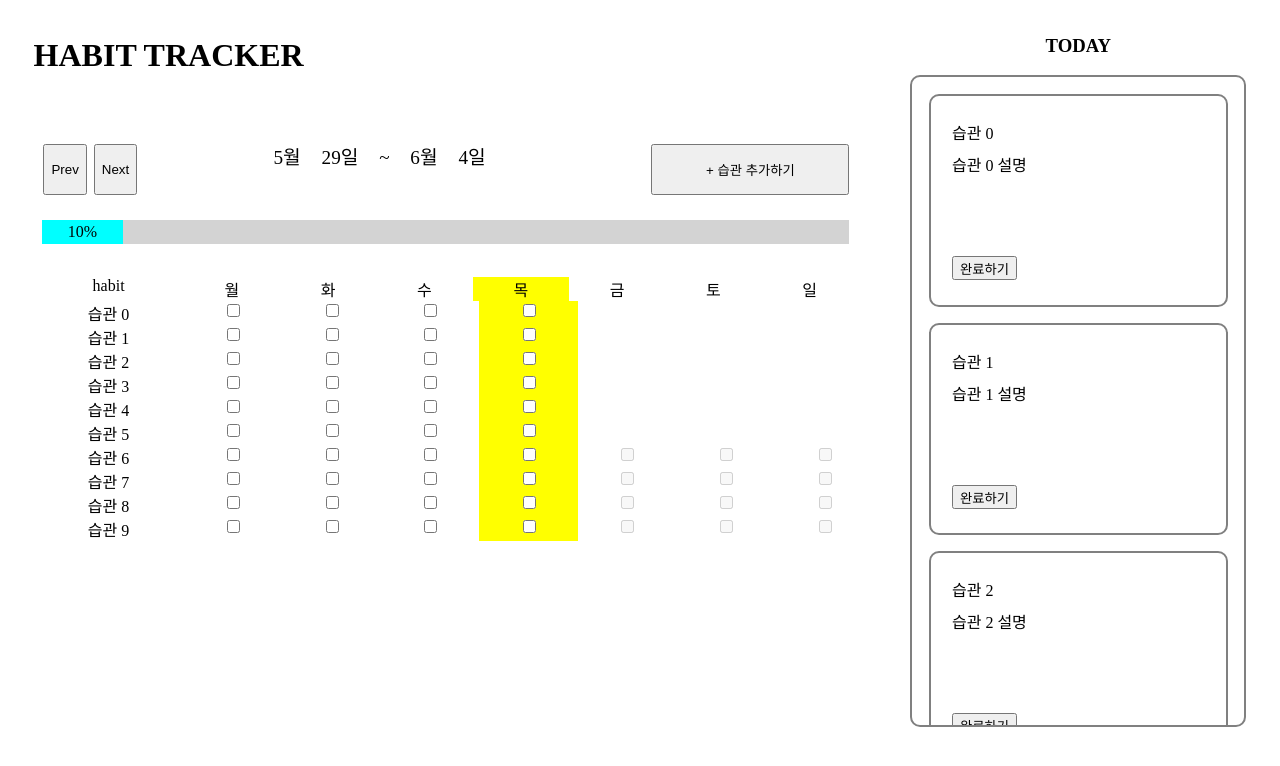
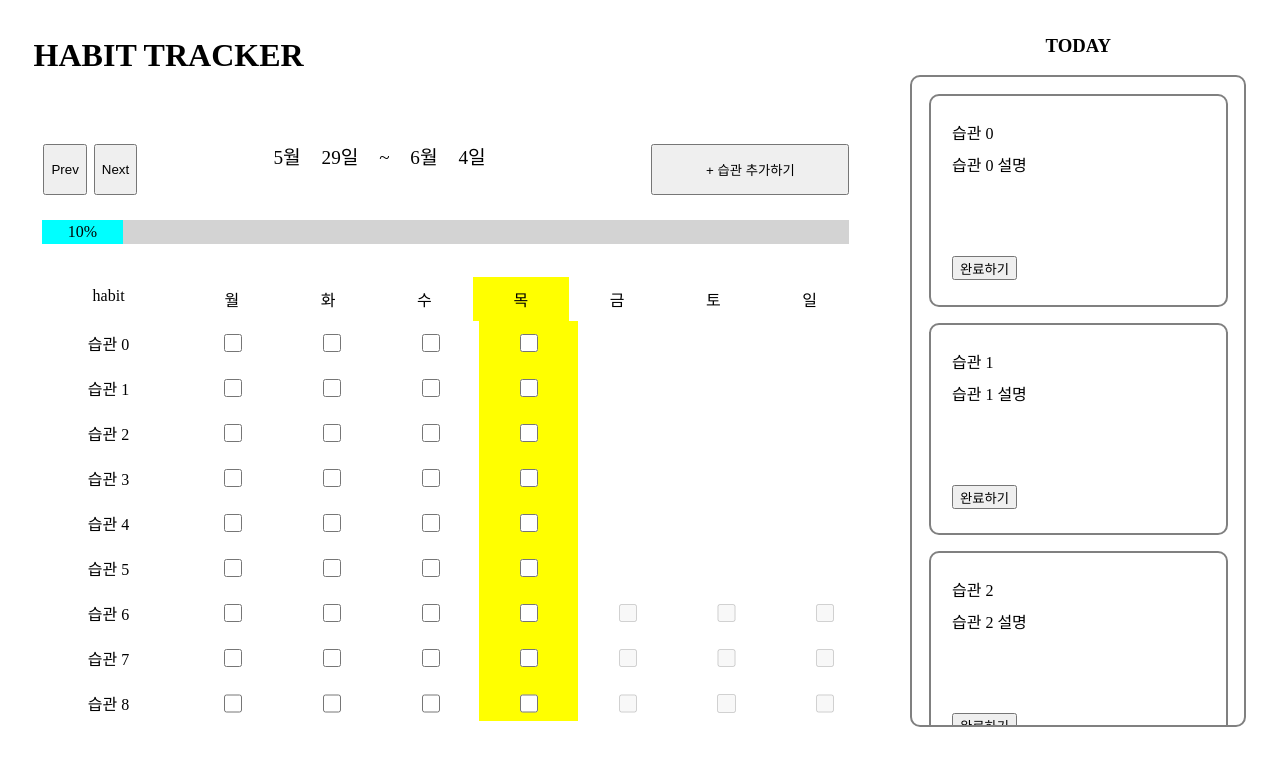
Before and after one commit to wanted-pre-onboarding-side-project/habit-tracker, a React (Create React App) app: page / in a window 1280 px wide. Shown: the top 766 px of the page. Built offline with nearby package versions, Linux system fonts and the light colour scheme.

Commit message:
feat: 해빗 삭제 기능, 삭제 다이얼로그 추가
- 해빗 이름 클릭시 삭제, 수정 컨텍스트 메뉴 표시
- 삭제 버튼 클릭시 다이얼로그 표시

```diff
--- a/src/components/habits/HabitList.module.css
+++ b/src/components/habits/HabitList.module.css
@@ -2,6 +2,9 @@
   display: grid;
   grid-template-columns: 150px repeat(7, 1fr);
   text-align: center;
+}
+.habitListContainer > div {
+  padding: 10px 0px;
 }
 
 .habitListHeader {
@@ -12,6 +15,11 @@
   max-height: 50vh;
   overflow-y: scroll;
 }
+.recordCheckBox {
+  width: 1.128rem;
+  height: 1.128rem;
+  cursor: pointer;
+}
 
 .recordCheckBox:disabled {
   cursor: not-allowed;
@@ -19,3 +27,16 @@
 .highlight {
   background-color: yellow;
 }
+
+.habitName {
+  position: relative;
+  cursor: pointer;
+}
+.habitContextMenuContainer {
+  position: absolute;
+  display: flex;
+  flex-direction: column;
+  width: 100%;
+  left: 100%;
+  top: 0;
+}
--- a/src/components/habits/HabitList.tsx
+++ b/src/components/habits/HabitList.tsx
@@ -1,6 +1,8 @@
 import { useHabits } from 'contexts/HabitContext';
 import { usePeriod, useRecords } from 'contexts/RecordContext';
+import { Habit } from 'interface/main';
 import { getCurrentWeekDates, getToday } from 'lib/utils/dateUtils';
+import { useState } from 'react';
 import styles from './HabitList.module.css';
 import HabitListItem from './parts/HabitListItem';
 
@@ -10,8 +12,16 @@ const HabitList = () => {
   const { start } = usePeriod();
   const today = getToday();
   const currentWeekDates = getCurrentWeekDates(start);
+
+  const [selectedHabit, setSelectedHabit] = useState<Habit | null>(null);
+  const openContextMenu = (habit: Habit) => {
+    setSelectedHabit(habit);
+  };
+  const closeContextMenu = () => {
+    setSelectedHabit(null);
+  };
   return (
-    <div className="HabitListLayout">
+    <div className="HabitListLayout" onClick={closeContextMenu}>
       <div
         className={[styles.habitListHeader, styles.habitListContainer].join(
           ' ',
@@ -35,6 +45,9 @@ const HabitList = () => {
       >
         {habits.map((habit) => (
           <HabitListItem
+            selected={selectedHabit ? selectedHabit.id === habit.id : false}
+            onNameClick={() => openContextMenu(habit)}
+            closeContextMenu={closeContextMenu}
             currentWeekDates={currentWeekDates}
             key={habit.id}
             habit={habit}
--- /dev/null
+++ b/src/components/habits/parts/HabitContextMenu.tsx
@@ -0,0 +1,45 @@
+import Dialog from 'components/overlay/Dialog';
+import { useHabitsHandle } from 'contexts/HabitContext';
+import { Habit } from 'interface/main';
+import { useState } from 'react';
+import styles from '../HabitList.module.css';
+
+const HabitContextMenu = ({
+  closeContextMenu,
+  habit,
+}: {
+  closeContextMenu: () => void;
+  habit: Habit;
+}) => {
+  const { handleDeleteHabit } = useHabitsHandle();
+  const [isDialogOpen, setIsDialogOpen] = useState(false);
+
+  const closeDialog = () => {
+    setIsDialogOpen(false);
+    closeContextMenu();
+  };
+
+  const deleteHabit = () => {
+    handleDeleteHabit(habit.id);
+    closeDialog();
+  };
+
+  return (
+    <div className={styles.habitContextMenuContainer}>
+      <button>수정</button>
+      <button onClick={() => setIsDialogOpen(true)}>삭제</button>
+      <Dialog isOpen={isDialogOpen} onClose={closeDialog}>
+        <div>
+          <p> {habit.name}을 정말로 삭제하시겠습니까?</p>
+          <p> 삭제한 습관은 복구할 수 없습니다</p>
+          <div>
+            <button onClick={deleteHabit}>확인</button>
+            <button onClick={closeDialog}>취소</button>
+          </div>
+        </div>
+      </Dialog>
+    </div>
+  );
+};
+
+export default HabitContextMenu;
--- a/src/components/habits/parts/HabitListItem.tsx
+++ b/src/components/habits/parts/HabitListItem.tsx
@@ -3,22 +3,41 @@ import { ObjectifiedDate } from 'interface/context';
 import { Habit, HabitRecord } from 'interface/main';
 import { getToday, isFutureDate } from 'lib/utils/dateUtils';
 import styles from '../HabitList.module.css';
+import HabitContextMenu from './HabitContextMenu';
 
 const HabitListItem = ({
+  selected,
   habit,
   records,
   currentWeekDates,
+  onNameClick,
+  closeContextMenu,
 }: {
+  selected?: boolean;
   habit: Habit;
   records: HabitRecord['records'];
   currentWeekDates: ObjectifiedDate[];
+  onNameClick: () => void;
+  closeContextMenu: () => void;
 }) => {
   const handleChangeRecord = useRecordsHandle();
   const today = getToday();
 
   return (
     <>
-      <div>{habit.name}</div>
+      <div
+        className={styles.habitName}
+        onClick={(e) => {
+          e.stopPropagation();
+          onNameClick();
+        }}
+        tabIndex={0}
+      >
+        {habit.name}
+        {selected && (
+          <HabitContextMenu closeContextMenu={closeContextMenu} habit={habit} />
+        )}
+      </div>
       {currentWeekDates.map((targetDate) => (
         <div
           key={targetDate.yyyymmdd}
--- /dev/null
+++ b/src/components/overlay/Dialog.module.css
@@ -0,0 +1,17 @@
+.dialog {
+  position: fixed;
+  left: 50%;
+  top: 50%;
+  transform: translate(-50%, -50%);
+  z-index: 10000;
+  display: flex;
+  flex-direction: column;
+  justify-content: center;
+  align-items: center;
+  border-radius: 10px;
+  background-color: white;
+  padding: 2rem;
+  box-shadow: -6px 5px 28px 0px rgba(0, 0, 0, 0.75);
+  -webkit-box-shadow: -6px 5px 28px 0px rgba(0, 0, 0, 0.75);
+  -moz-box-shadow: -6px 5px 28px 0px rgba(0, 0, 0, 0.75);
+}
--- /dev/null
+++ b/src/components/overlay/Dialog.tsx
@@ -0,0 +1,20 @@
+import { createPortal } from 'react-dom';
+import styles from './Dialog.module.css';
+
+const Dialog = ({
+  isOpen,
+  onClose,
+  children,
+}: {
+  isOpen: boolean;
+  onClose: () => void;
+  children: React.ReactNode;
+}) => {
+  if (!isOpen) return null;
+  return createPortal(
+    <div className={styles.dialog}>{children}</div>,
+    document.body,
+  );
+};
+
+export default Dialog;
```
